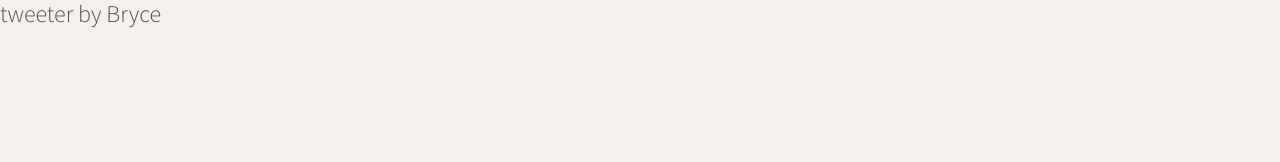
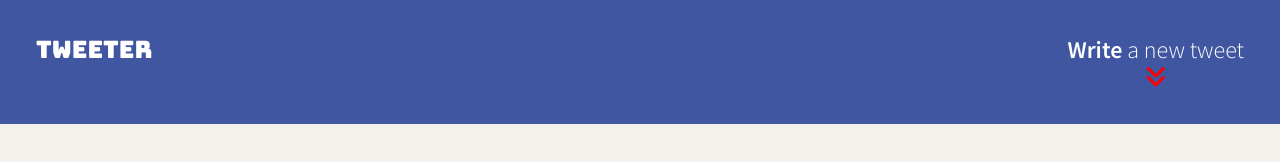
Before and after one commit to BryceHaley/tweeter, a website: page public/index.html in a window 1280 px wide. Drawn offline with nearby package versions, Linux system fonts and the light colour scheme.

Commit message:
new header bar

```diff
--- a/public/index.html
+++ b/public/index.html
@@ -6,9 +6,10 @@
 
     <!-- External CSS -->
     <link rel="stylesheet" href="https://cdnjs.cloudflare.com/ajax/libs/normalize/8.0.1/normalize.min.css" type="text/css" />
-    <link rel="preconnect" href="https://fonts.googleapis.com">
-    <link rel="preconnect" href="https://fonts.gstatic.com" crossorigin>
-    <link href="https://fonts.googleapis.com/css2?family=Bungee&family=Source+Sans+Pro:ital,wght@0,300;0,600;1,300;1,600&display=swap" rel="stylesheet">
+    <link rel="preconnect" href="https://fonts.googleapis.com" />
+    <link rel="preconnect" href="https://fonts.gstatic.com" crossorigin />
+    <link href="https://fonts.googleapis.com/css2?family=Bungee&family=Source+Sans+Pro:ital,wght@0,300;0,600;1,300;1,600&display=swap" rel="stylesheet" />
+    <link rel="stylesheet" href="https://cdnjs.cloudflare.com/ajax/libs/font-awesome/6.2.0/css/all.min.css" />
 
     <!-- App CSS -->
     <link rel="stylesheet" href="/styles/layout.css" type="text/css" />
@@ -24,7 +25,11 @@
   <body>
     <!-- Top nav bar (fixed) -->
     <nav>
-      <span>tweeter by Bryce</span>
+      <span id="title">TWEETER</span>
+      <div class="nav-right">
+        <span><b>Write</b> a new tweet</span>
+        <span class="fa-solid fa-angles-down red"></span>
+      </div>
     </nav>
 
     <!-- Page-specific (main) content here -->
--- a/public/styles/layout.css
+++ b/public/styles/layout.css
@@ -21,6 +21,29 @@ body {
   font-family: 'Source Sans Pro', sans-serif;
 }
 
+nav {
+  color: #FFFFFF;
+  background-color: #4056A1;
+  padding: 1.5em;
+  display: flex;
+  justify-content: space-between;
+}
+
+#title {
+  font-family: 'Bungee', sans-serif;
+}
+
+.nav-right {
+  display: flex;
+  flex-direction: column;
+  justify-content: center;
+  align-items: center;
+}
+
+.red {
+  color: red;
+}
+
 /*
  * Additional CSS can be defined below or in other CSS files, as per instructions
  */
```
